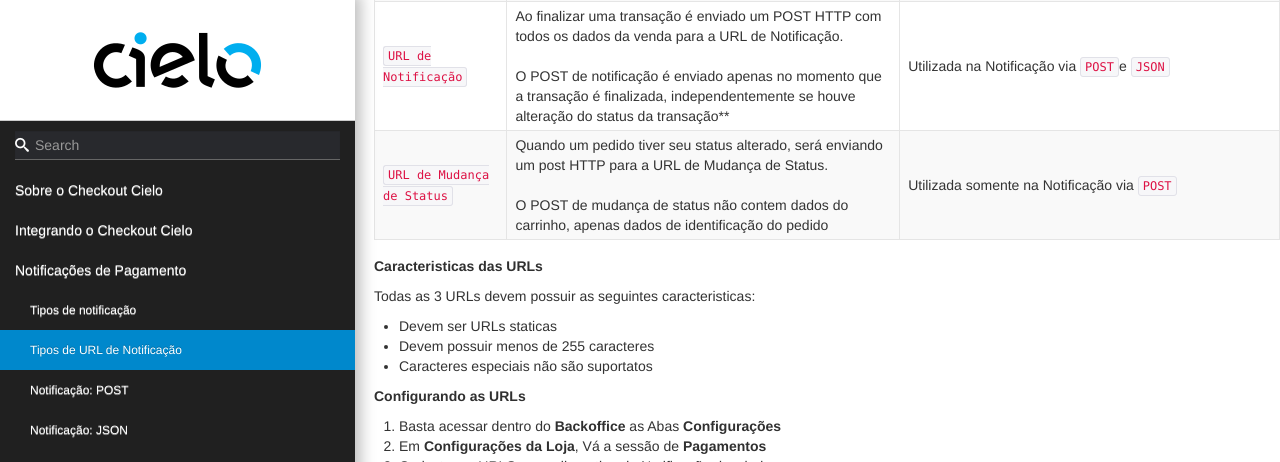
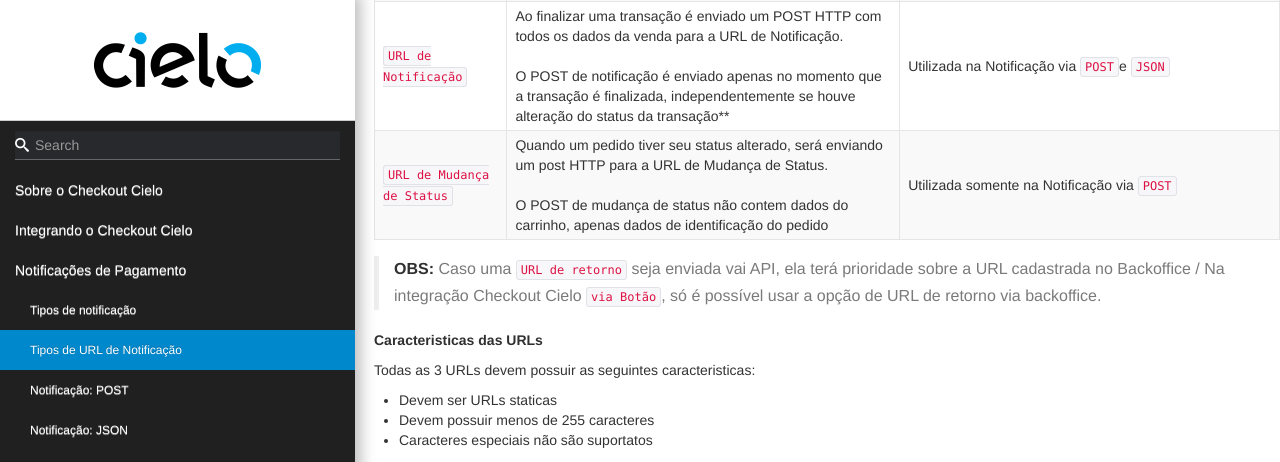
Before and after one commit to DeveloperCielo/Tutorial, a Jekyll site: the page built from _posts/2017-08-25-Checkout.md, in a window 1280 px wide and 900 px high, scrolled down 25475 px, cut to the strip 0-462 px from the top of the window. Built offline with Jekyll 4.4.1, drawn with Linux system fonts in a browser that asks for light colours; some web fonts are replaced.

Commit message:
Updated '_posts/2017-08-25-Checkout.md' via CloudCannon

```diff
--- a/_posts/2017-08-25-Checkout.md
+++ b/_posts/2017-08-25-Checkout.md
@@ -863,6 +863,10 @@
 |`URL de Mudança de Status`|Quando um pedido tiver seu status alterado, será enviando um post HTTP para a URL de Mudança de Status.<BR><BR> O POST de mudança de status não contem dados do carrinho, apenas dados de identificação do pedido|Utilizada somente na Notificação via `POST`|
 
 
+> **OBS:** Caso uma `URL de retorno` seja enviada vai API, ela terá prioridade sobre a URL cadastrada no Backoffice / Na integração Checkout Cielo `via Botão`, só é possível usar a opção de URL de retorno via backoffice.
+
+
+
 **Caracteristicas das URLs**
 
 Todas as 3 URLs devem possuir as seguintes caracteristicas:
```
